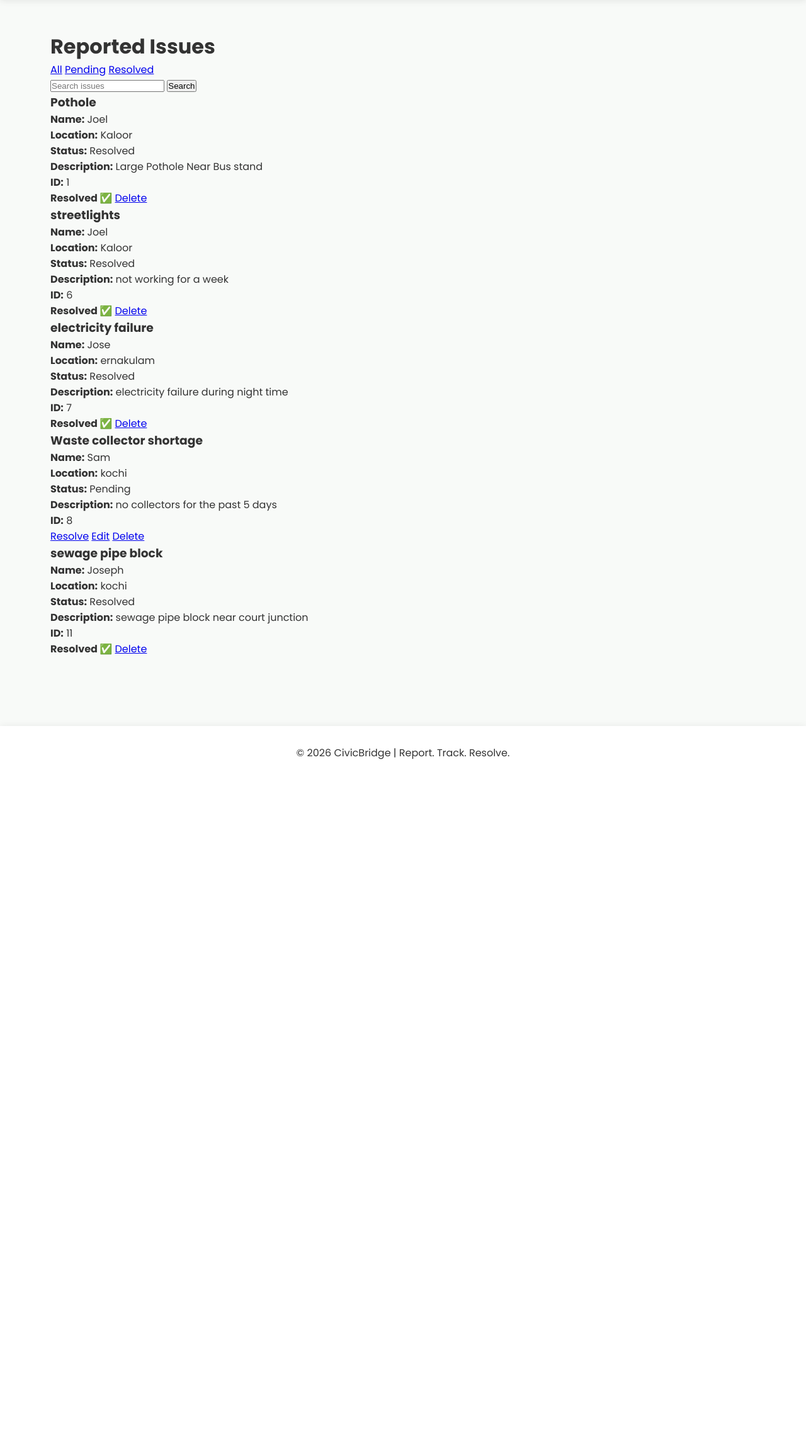
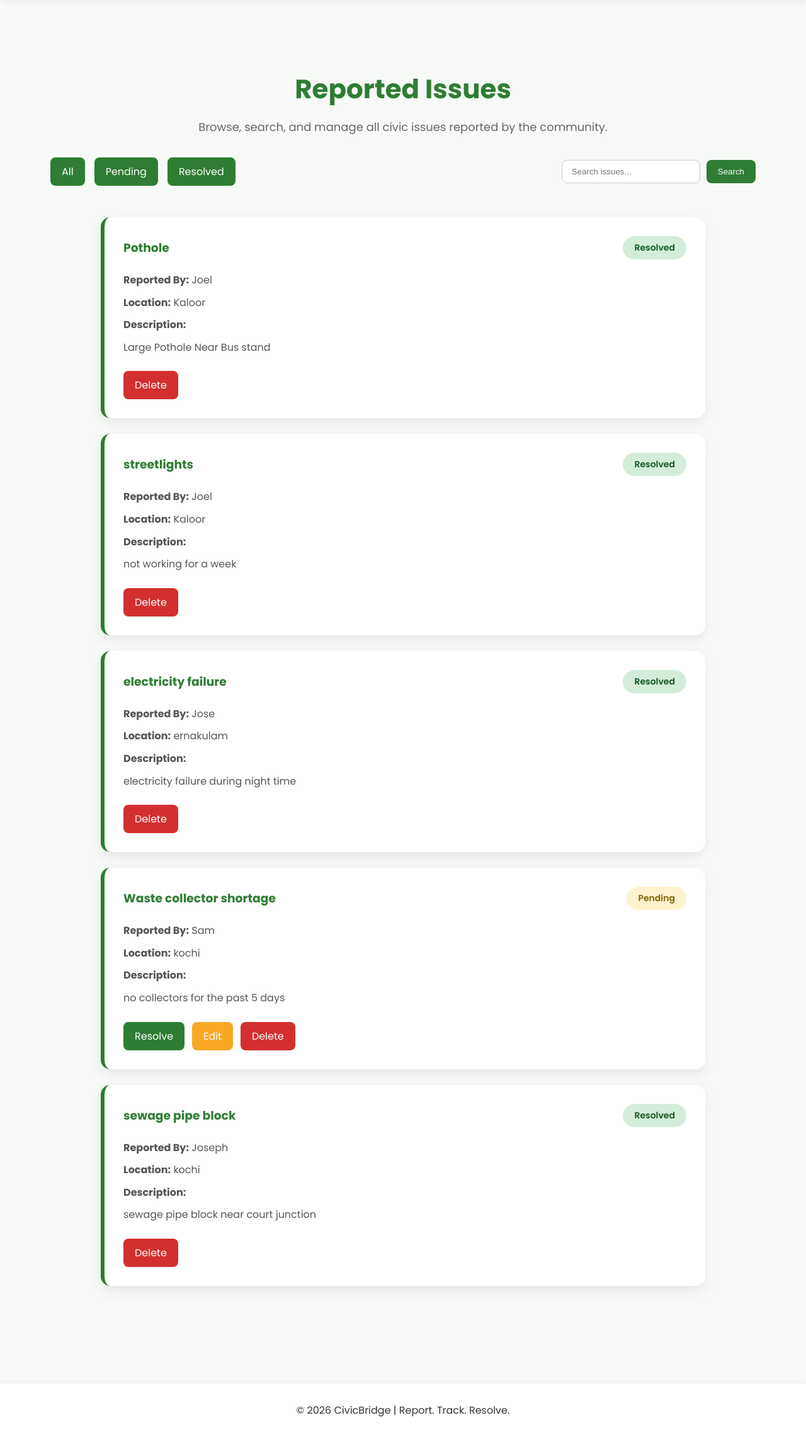
Before and after one commit to Joelantonyjose/CivicBridge, a Flask app: page /issues in a window 1280 px wide. Shown: the part 82-2364 px from the top of the page at 63% size. Before the commit the page ends 1288 px from the top, so only its background shows below. Run offline with Flask 3, Linux system fonts and the light colour scheme; data comes from the database, SQL or seed files in the repository.

Commit message:
Redesigned View Issues page with modern UI

```diff
--- a/app/static/style.css
+++ b/app/static/style.css
@@ -384,3 +384,285 @@ footer{
     color:#155724;
 
 }
+
+/* View Issues Header */
+
+.issues-header{
+
+    padding:60px 0 30px;
+
+    text-align:center;
+
+}
+
+.issues-header h1{
+
+    font-size:42px;
+
+    color:#2e7d32;
+
+    margin-bottom:15px;
+
+}
+
+.issues-header p{
+
+    color:#666;
+
+    font-size:18px;
+
+    margin-bottom:35px;
+
+}
+
+.filter-bar{
+
+    display:flex;
+
+    justify-content:space-between;
+
+    align-items:center;
+
+    flex-wrap:wrap;
+
+    gap:20px;
+
+}
+
+.filter-links{
+
+    display:flex;
+
+    gap:15px;
+
+}
+
+.filter-links a{
+
+    text-decoration:none;
+
+    background:#2e7d32;
+
+    color:white;
+
+    padding:10px 18px;
+
+    border-radius:8px;
+
+    transition:0.3s;
+
+}
+
+.filter-links a:hover{
+
+    background:#256428;
+
+}
+
+.search-form{
+
+    display:flex;
+
+    gap:10px;
+
+}
+
+.search-form input{
+
+    padding:10px 15px;
+
+    border:1px solid #ccc;
+
+    border-radius:8px;
+
+    width:220px;
+
+}
+
+.search-form button{
+
+    background:#2e7d32;
+
+    color:white;
+
+    border:none;
+
+    padding:10px 18px;
+
+    border-radius:8px;
+
+    cursor:pointer;
+
+    transition:0.3s;
+
+}
+
+.search-form button:hover{
+
+    background:#256428;
+
+}
+
+/* Issue Cards */
+
+.issue-card{
+
+    background:white;
+
+    padding:30px;
+
+    border-radius:15px;
+
+    border-left:6px solid #2e7d32;
+
+    box-shadow:0 8px 20px rgba(0,0,0,0.08);
+
+    margin-bottom:25px;
+
+    transition:0.3s;
+
+}
+
+.issue-card:hover{
+
+    transform:translateY(-5px);
+
+}
+
+.issue-top{
+
+    display:flex;
+
+    justify-content:space-between;
+
+    align-items:center;
+
+    margin-bottom:20px;
+
+}
+
+.issue-top h3{
+
+    color:#2e7d32;
+
+    margin:0;
+
+}
+
+.issue-card p{
+
+    color:#555;
+
+    margin:10px 0;
+
+    line-height:1.6;
+
+}
+
+.issue-actions{
+
+    display:flex;
+
+    gap:12px;
+
+    margin-top:25px;
+
+    flex-wrap:wrap;
+
+}
+
+.btn-resolve,
+.btn-edit,
+.btn-delete{
+
+    text-decoration:none;
+
+    color:white;
+
+    padding:10px 18px;
+
+    border-radius:8px;
+
+    transition:0.3s;
+
+}
+
+.btn-resolve{
+
+    background:#2e7d32;
+
+}
+
+.btn-resolve:hover{
+
+    background:#256428;
+
+}
+
+.btn-edit{
+
+    background:#f9a825;
+
+}
+
+.btn-edit:hover{
+
+    background:#e18f00;
+
+}
+
+.btn-delete{
+
+    background:#d32f2f;
+
+}
+
+.btn-delete:hover{
+
+    background:#b71c1c;
+
+}
+
+/* Issues Layout */
+
+.issues-container{
+
+    max-width:1000px;
+
+    margin:0 auto;
+
+    padding:20px;
+
+}
+
+/* Empty State */
+
+.empty-state{
+
+    background:white;
+
+    padding:60px;
+
+    text-align:center;
+
+    border-radius:15px;
+
+    box-shadow:0 8px 20px rgba(0,0,0,0.08);
+
+}
+
+.empty-state h2{
+
+    color:#2e7d32;
+
+    margin-bottom:15px;
+
+}
+
+.empty-state p{
+
+    color:#666;
+
+    margin-bottom:25px;
+
+}
--- a/app/templates/issues.html
+++ b/app/templates/issues.html
@@ -2,54 +2,123 @@
 
 {% block content %}
 
+<section class="issues-header">
+
     <h1>Reported Issues</h1>
+
     <p>
-    <a href="/issues">All</a>
-    <a href="/issues?status=Pending">Pending</a>
-    <a href="/issues?status=Resolved">Resolved</a>
+        Browse, search, and manage all civic issues reported by the community.
     </p>
 
-<form method="get" action="/issues">
-    <input type="text" name="search" placeholder="Search issues">
-    <button type="submit">Search</button>
+    <div class="filter-bar">
+
+        <div class="filter-links">
+
+            <a href="/issues">All</a>
+
+            <a href="/issues?status=Pending">Pending</a>
+
+            <a href="/issues?status=Resolved">Resolved</a>
+
+        </div>
+
+        <form method="get" action="/issues" class="search-form">
+
+            <input
+                type="text"
+                name="search"
+                placeholder="Search issues..."
+                value="{{ request.args.get('search', '') }}"
+            >
+
+            <button type="submit">
+                Search
+            </button>
+
         </form>
+
+    </div>
+
+</section>
+
+<div class="issues-container">
 
 {% if reports %}
 
     {% for report in reports %}
 
     <div class="issue-card">
+
+        <div class="issue-top">
+
             <h3>{{ report[3] }}</h3>
 
-        <p><strong>Name:</strong> {{ report[1] }}</p>
+            {% if report[5] == "Resolved" %}
+
+                <span class="status resolved">
+                    Resolved
+                </span>
+
+            {% else %}
+
+                <span class="status pending">
+                    Pending
+                </span>
+
+            {% endif %}
+
+        </div>
+
+        <p><strong>Reported By:</strong> {{ report[1] }}</p>
 
         <p><strong>Location:</strong> {{ report[2] }}</p>
 
-        <p>
-            <strong>Status:</strong>
-            {{ report[5] if report[5] else "Pending" }}
-        </p>
+        <p><strong>Description:</strong></p>
 
-        <p><strong>Description:</strong> {{ report[4] }}</p>
+        <p>{{ report[4] }}</p>
 
-        <p><strong>ID:</strong> {{ report[0] }}</p>
+        <div class="issue-actions">
 
-        {% if report[5]=="Pending" %}
-            <a href="/resolve/{{ report[0] }}">Resolve</a>
-            <a href="/edit/{{ report[0]}}">Edit</a>
-        {% else %}
-            <strong>Resolved ✅</strong>
+            {% if report[5] == "Pending" %}
+
+                <a href="/resolve/{{ report[0] }}" class="btn-resolve">
+                    Resolve
+                </a>
+
+                <a href="/edit/{{ report[0] }}" class="btn-edit">
+                    Edit
+                </a>
+
             {% endif %}
 
-        <a href="/delete/{{ report[0] }}">Delete</a>
+            <a href="/delete/{{ report[0] }}" class="btn-delete">
+                Delete
+            </a>
+
+        </div>
 
     </div>
 
     {% endfor %}
 
 {% else %}
-    <p>No issues have been reported yet.</p>
+
+    <div class="empty-state">
+
+        <h2>No Issues Found</h2>
+
+        <p>
+            No reports match your search or filter.
+        </p>
+
+        <a href="/report" class="btn-resolve">
+            Report an Issue
+        </a>
+
+    </div>
 
 {% endif %}
 
+</div>
+
 {% endblock %}
```
Also changed, not shown: docs/development_journal.md (+58 -0 lines). Lines whose indentation alone changed are shown as unchanged.
